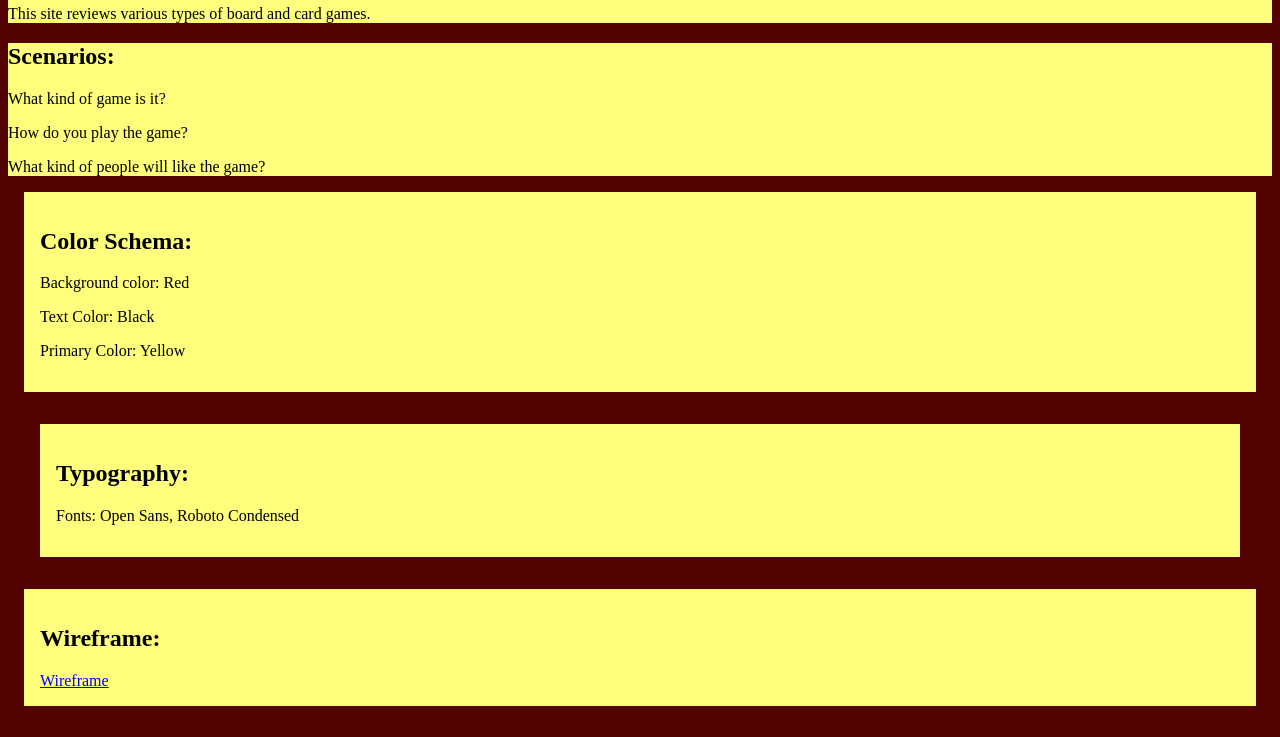
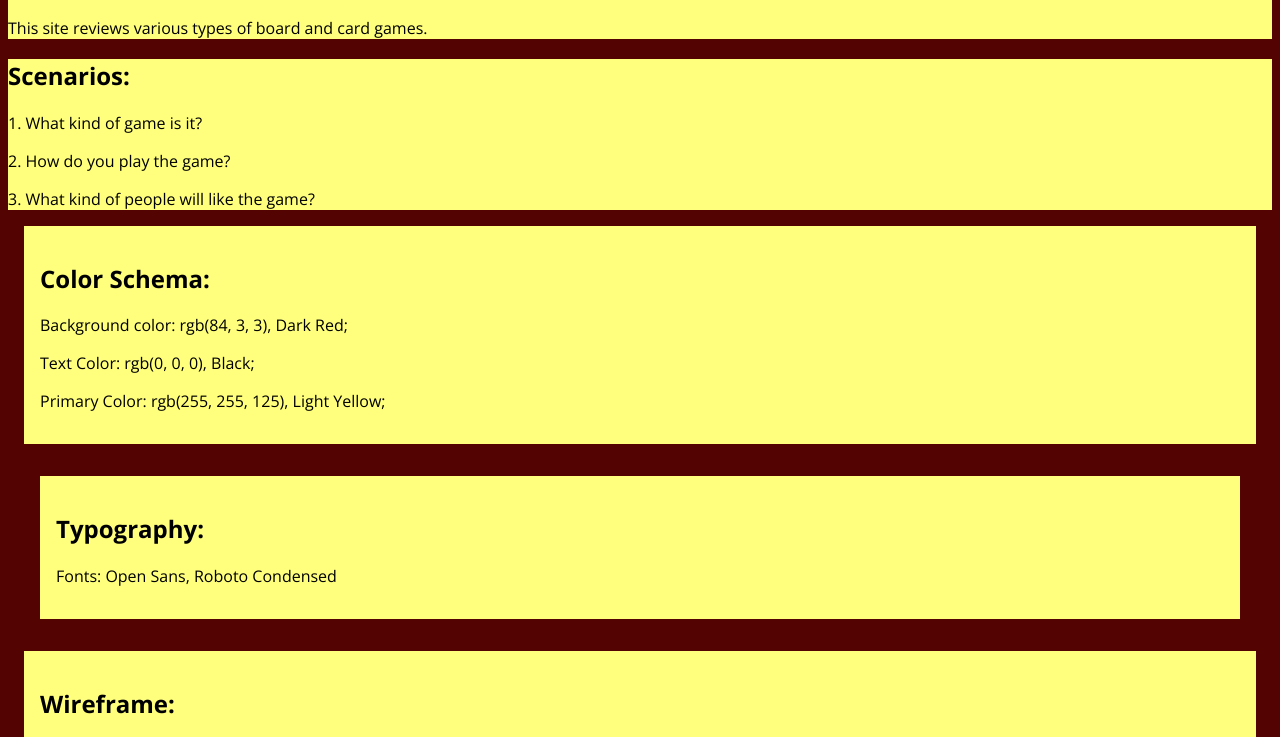
Before and after one commit to brayden0618/wdd231, a plain HTML site: page project-site-plan.html in a window 1280 px wide. Shown: the part 107-844 px from the top of the page. Drawn offline with nearby package versions, Linux system fonts and the light colour scheme.

Commit message:
Project Site Plan

```diff
--- a/project-site-plan.html
+++ b/project-site-plan.html
@@ -21,16 +21,16 @@
 
     <section class="scenarios">
         <h2>Scenarios:</h2>
-        <p>What kind of game is it?</p>
-        <p>How do you play the game?</p>
-        <p>What kind of people will like the game?</p>
+        <p>1. What kind of game is it?</p>
+        <p>2. How do you play the game?</p>
+        <p>3. What kind of people will like the game?</p>
     </section>
 
     <section class="color-schema">
         <h2>Color Schema:</h2>
-        <p>Background color: Red</p>
-        <p>Text Color: Black</p>
-        <p>Primary Color: Yellow</p>
+        <p>Background color: rgb(84, 3, 3), Dark Red;</p>
+        <p>Text Color: rgb(0, 0, 0), Black;</p>
+        <p>Primary Color: rgb(255, 255, 125), Light Yellow;</p>
     </section>
 
     <section class="typography">
@@ -40,7 +40,10 @@
 
     <section class="wireframe">
         <h2>Wireframe:</h2>
-        <a href='https://app.moqups.com/9eCG309Ic4NvrGWA6RSoPgPfHbivMFRN/edit/page/ad64222d5'>Wireframe</a>
+        <p>Desktop View:</p>
+        <img src="images/Desktop.png" alt="wireframe image" width="600">
+        <p>Mobile View:</p>
+        <img src="images/Mobile.png" alt="wireframe image" width="200">
     </section>
 </body>
 </html>
--- a/styles/project-site-plane.css
+++ b/styles/project-site-plane.css
@@ -7,11 +7,19 @@
 
 body {
     background-color: var(--background-color);
+    color: var(--text-color);
+    font-family: var(--font-family);
 }
 
 h1 {
     background-color: var(--primary-color);
     display: inline;
+    border-radius: 0%;
+}
+
+p {
+    background-color: var(--primary-color);
+    display: block;
     border-radius: 0%;
 }
 
```
Also changed, not shown: images/Desktop.png (added), images/Mobile.png (added).
